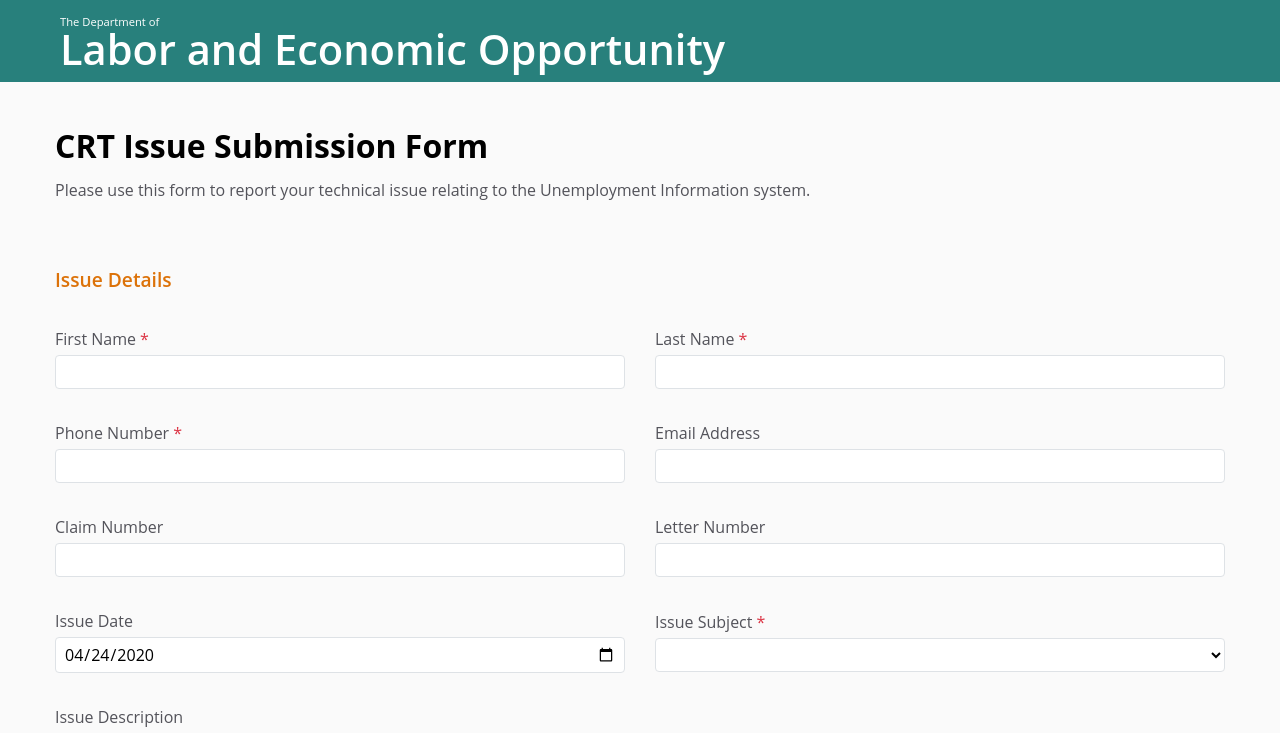
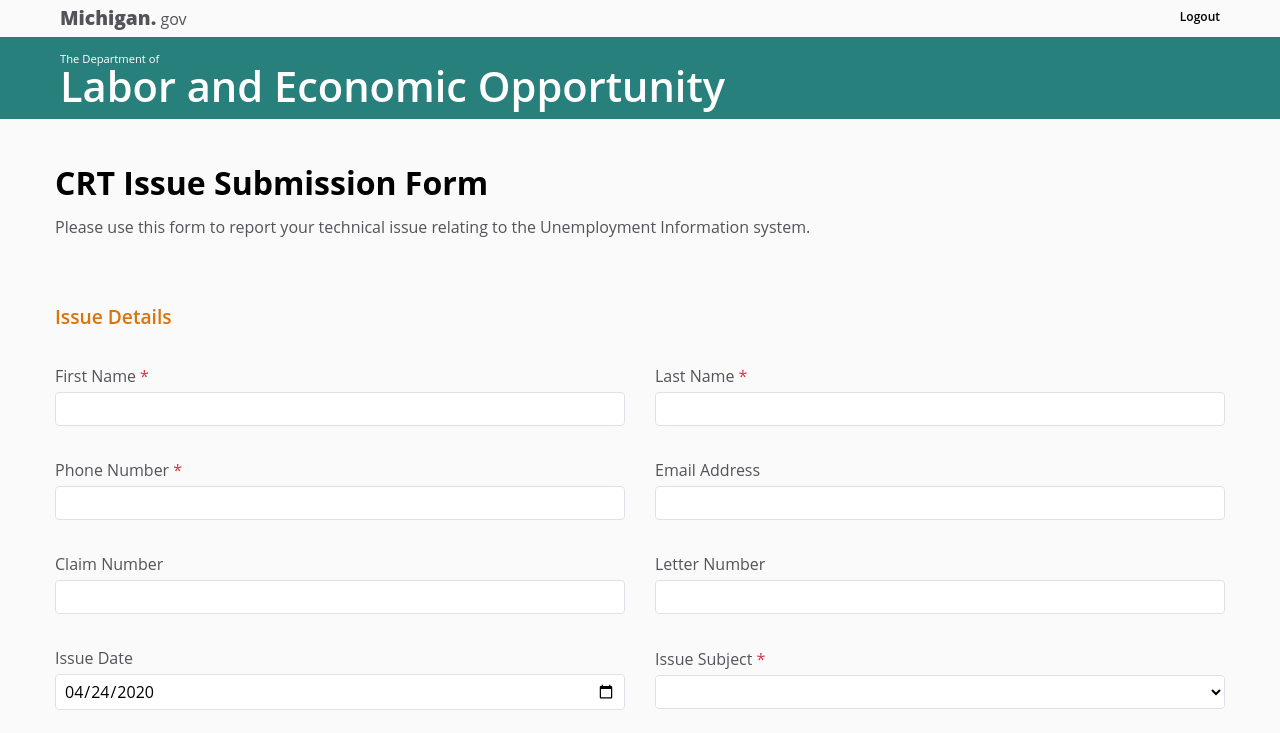
Before and after one commit to JoeDBNS/ui-crt-mockup, a website: page index.html in a window 1280 px wide. Shown: the top 733 px of the page. Drawn offline with nearby package versions, Linux system fonts and the light colour scheme.

Commit message:
Add logout button in header

```diff
--- a/index.html
+++ b/index.html
@@ -17,13 +17,14 @@
   <body>
 
     <header>
-        <div class="header-migov" hidden>
+        <div class="header-migov">
             <div>
                 <span class="migov-link-bold">Michigan.</span>
                 <span class="migov-link-lite">gov</span>
             </div>
 
-            <a class="leo-link-sml" href="https://milogin.michigan.gov/eai/login/authenticate">MiLogin Home</a>
+            <!-- <a class="leo-link-sml" href="https://milogin.michigan.gov/eai/login/authenticate">MiLogin Home</a> -->
+            <a class="leo-link-sml" href="/login.html">Logout</a>
         </div>
 
         <div class="header-leo">
```
